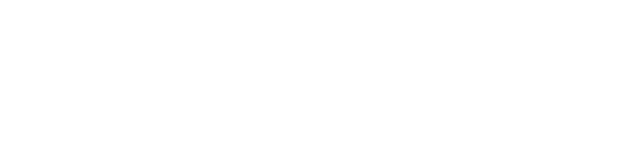
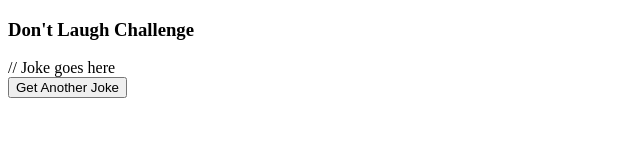
Before and after one commit to KingAJ19/Anime-Quote-Generator, a plain HTML site: page index.html in a window 1280 px wide. Shown: the whole page, without its empty margins (0-640 px from the left). Drawn offline with Linux system fonts and the light colour scheme.

Commit message:
added the div

```diff
--- a/index.html
+++ b/index.html
@@ -8,6 +8,10 @@
     <link rel="stylesheet" href="style.css">
 </head>
 <body>
-
+    <div class="container">
+        <h3>Don't Laugh Challenge</h3>
+        <div id="joke" class="joke">// Joke goes here</div>
+        <button id="jokeBtn" class="btn">Get Another Joke</button>
+    </div>
 </body>
 </html>
```
